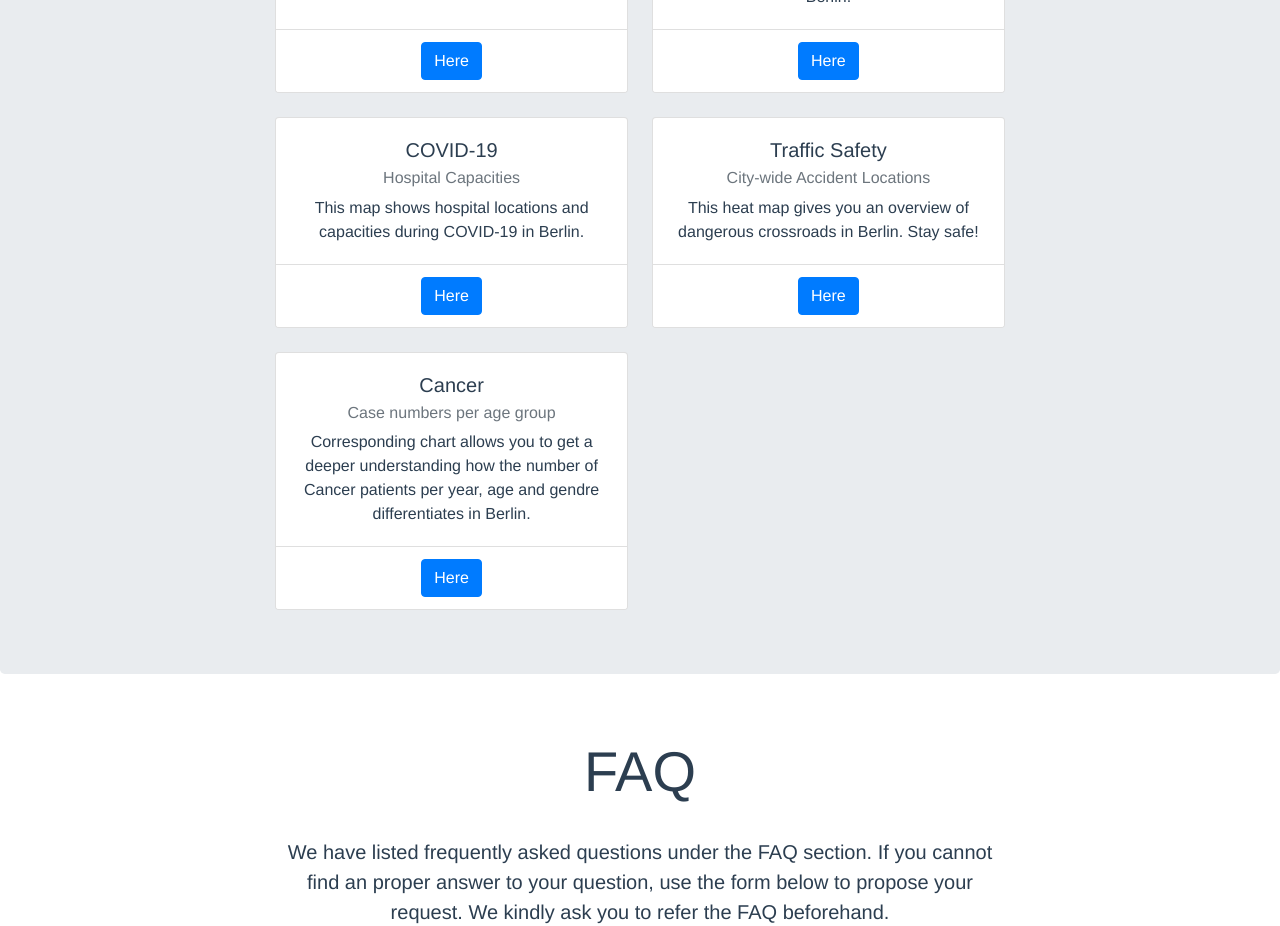
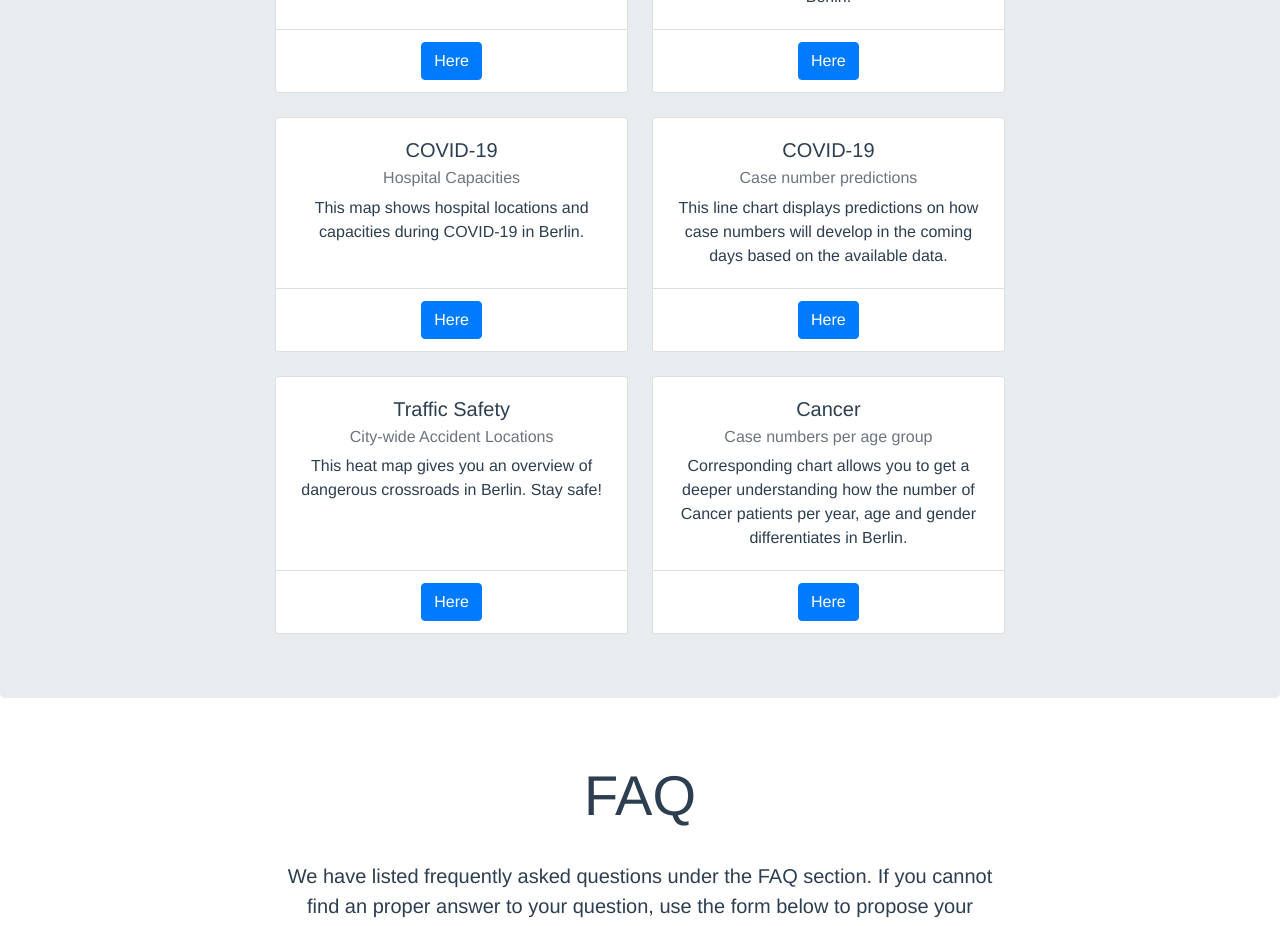
Before and after one commit to Api-visualizer/city-data-visualizer-FE, a Vue app: page / in a window 1280 px wide. Shown: the part 1140-2066 px from the top of the page. Built offline with nearby package versions, Linux system fonts and the light colour scheme; what @trevoreyre/autocomplete-vue, vue-apexcharts would draw is missing.

Commit message:
add route, correct typo

```diff
--- a/src/router.js
+++ b/src/router.js
@@ -11,19 +11,21 @@ import HospitalsMap from '@/components/maps/HospitalsMap';
 import CovidMap from '@/components/maps/CovidMap';
 import BerlinCharts from '@/views/BerlinCharts';
 import CancerCasesBarchart from '@/components/charts/CancerCasesBarchart'
+import CovidPredictions from "@/views/CovidPredictions";
 
 
 const routes = [
     { path:'*', redirect: '/'},
     { path: '/', component: Landing },
     { path: '/faq', component: Faq },
+    { path: '/team', component: Team },
     { path: '/main', component: Main },
     { path: '/main/infections', component: CovidMap },
     { path: '/main/covid-graphs', component: BerlinCharts },
     { path: '/main/accidents', component: AccidentsMap },
     { path: '/main/hospitals', component: HospitalsMap },
-    { path: '/team', component: Team },
-    { path: '/main/cancer', component: CancerCasesBarchart }
+    { path: '/main/cancer', component: CancerCasesBarchart },
+    { path: '/main/covid-predictions', component: CovidPredictions }
 ];
 
 const router = new VueRouter({
--- a/src/views/Landing.vue
+++ b/src/views/Landing.vue
@@ -90,6 +90,19 @@
           <div class="col-sm-6 d-flex align-items-stretch">
             <div class="card">
               <div class="card-body">
+                <h5 class="card-title">COVID-19</h5>
+                <h6 class="card-subtitle mb-2 text-muted">Case number predictions</h6>
+                <p class="card-text">This line chart displays predictions on how case numbers will develop in the coming days based on the available data.</p>
+              </div>
+              <div class="card-footer">
+                <a class="btn btn-primary" href="/main/covid-graphs" role="button">Here</a>
+              </div>
+            </div>
+          </div>
+
+          <div class="col-sm-6 d-flex align-items-stretch">
+            <div class="card">
+              <div class="card-body">
                 <h5 class="card-title">Traffic Safety</h5>
                 <h6 class="card-subtitle mb-2 text-muted">City-wide Accident Locations</h6>
                 <p class="card-text">This heat map gives you an overview of dangerous crossroads in Berlin. Stay safe!</p>
@@ -104,7 +117,7 @@
               <div class="card-body">
                 <h5 class="card-title">Cancer </h5>
                 <h6 class="card-subtitle mb-2 text-muted">Case numbers per age group </h6>
-                <p class="card-text">Corresponding chart allows you to get a deeper understanding how the number of Cancer patients per year, age and gendre differentiates in Berlin.</p>
+                <p class="card-text">Corresponding chart allows you to get a deeper understanding how the number of Cancer patients per year, age and gender differentiates in Berlin.</p>
               </div>
               <div class="card-footer">
                 <a class="btn btn-primary" href="/main/cancer" role="button">Here</a>
```
